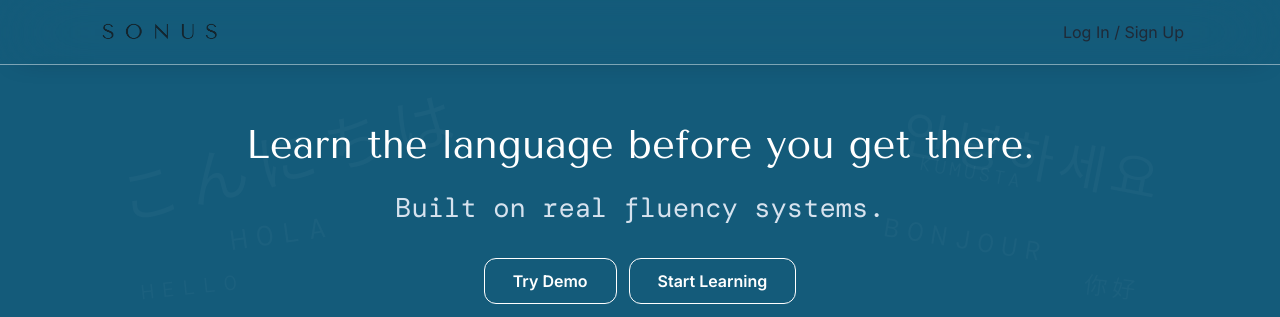
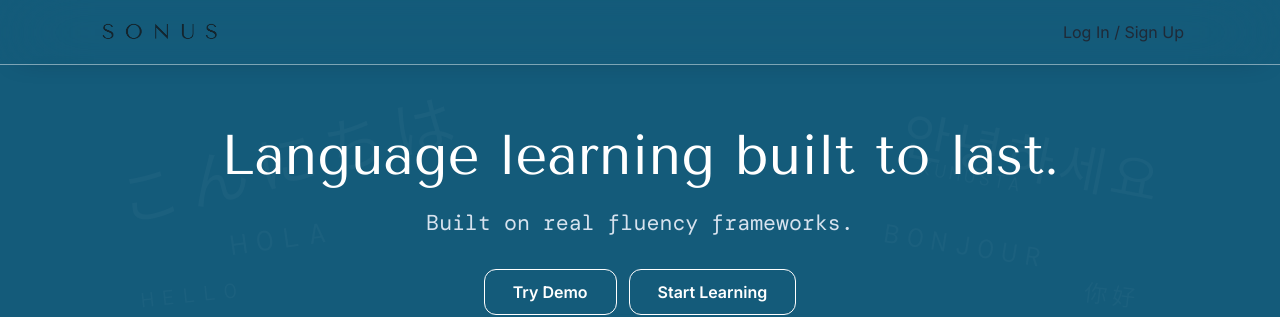
Before and after one commit to mbayers6370/Sonus, a React (Vite) app in the folder sonus-react/: page / in a window 1280 px wide. Shown: the top 317 px of the page. Built offline with nearby package versions, Linux system fonts and the light colour scheme; no server answers; a web font is replaced by a local one.

Commit message:
Update to Home Dashboard

```diff
--- a/sonus-react/src/components/PublicLanding.tsx
+++ b/sonus-react/src/components/PublicLanding.tsx
@@ -48,7 +48,7 @@ export default function PublicLanding() {
   const authCtaLabel = useMemo(() => 'Log In / Sign Up', []);
   const landingDescription = useMemo(
     () =>
-      'Sonus is a language learning platform built on real fluency systems like HSK and JLPT. Practice vocabulary, speaking, and travel phrases through structured lessons.',
+      'Sonus is a language learning platform built on real fluency frameworks like HSK and JLPT. Practice vocabulary, speaking, and travel phrases through structured lessons.',
     []
   );
   const demoCards = useMemo<DemoCard[]>(
@@ -115,10 +115,10 @@ export default function PublicLanding() {
       }}
     >
       <SEOHead
-        title="Sonus | Language Learning Built on Real Fluency Systems"
+        title="Sonus | Language Learning Built on Real Fluency Frameworks"
         description={landingDescription}
         canonical="https://sonuslearning.com/"
-        ogTitle="Sonus | Language Learning Built on Real Fluency Systems"
+        ogTitle="Sonus | Language Learning Built on Real Fluency Frameworks"
         ogUrl="https://sonuslearning.com/"
       />
       <header className="fixed top-0 left-0 right-0 z-50 border-b border-white/45 bg-white/62 backdrop-blur-2xl shadow-[0_10px_26px_-22px_rgba(15,23,42,0.55)]">
@@ -186,15 +186,15 @@ export default function PublicLanding() {
                   <div className="absolute inset-0 bg-gradient-to-b from-transparent via-transparent to-[#104A64]/34" />
                 </div>
                 <div className="relative z-10 text-center">
-                  <h1 className="main-font mx-auto max-w-4xl text-[2.5rem] leading-tight text-white sm:mt-4 sm:text-[2.5rem]">
-                    Learn the language before you get there.
+                  <h1 className="main-font mx-auto max-w-4xl text-[3.5rem] leading-tight text-white sm:mt-4 sm:text-[3.5rem]">
+                    Language learning built to last.
                   </h1>
                   <p
-                    className="font-mono mx-auto mt-3 max-w-3xl font-light leading-relaxed text-[#D6E2EE] sm:mt-4 sm:text-[1.4rem]"
-                    style={{ fontSize: '1.7em' }}
+                    className="font-mono mx-auto mt-3 max-w-3xl font-light leading-relaxed text-[#D6E2EE] sm:mt-4 sm:text-[1.2rem]"
+                    style={{ fontSize: '1.35em' }}
                   >
                     Built on real <br className="sm:hidden" />
-                    fluency&nbsp;systems.
+                    fluency&nbsp;frameworks.
                   </p>
                   <div className="mb-1 mt-6 flex flex-wrap items-center justify-center gap-2.5 sm:mt-7 sm:mb-0 sm:gap-3">
                     <button
```
